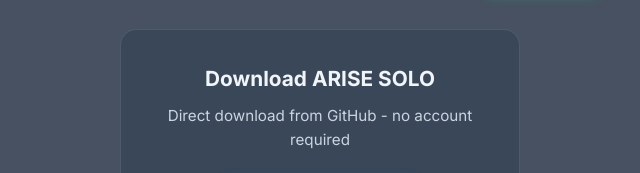
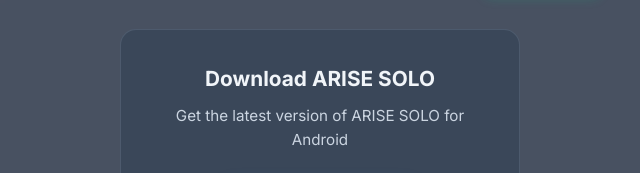
Before and after one commit to Trying-1/arisesololandinpage, a plain HTML site: page index.html in a window 1280 px wide. Shown: the part 2227-2400 px from the top of the page, 320-960 px from the left. Drawn offline with Linux system fonts and the light colour scheme.

Commit message:
Remove GitHub reference text for clean professional appearance

```diff
--- a/index.html
+++ b/index.html
@@ -106,7 +106,7 @@
                     <div class="download-options">
                         <div class="download-option">
                             <h4>Download ARISE SOLO</h4>
-                            <p>Direct download from GitHub - no account required</p>
+                            <p>Get the latest version of ARISE SOLO for Android</p>
                             <a href="https://github.com/Trying-1/arisesololandinpage/releases/download/v1.0.0/arise-solo-v1.0.0.apk" class="btn btn-primary" target="_blank" onclick="trackDownload()" id="github-download">
                                 <i class="fas fa-download"></i>
                                 Download APK
```
